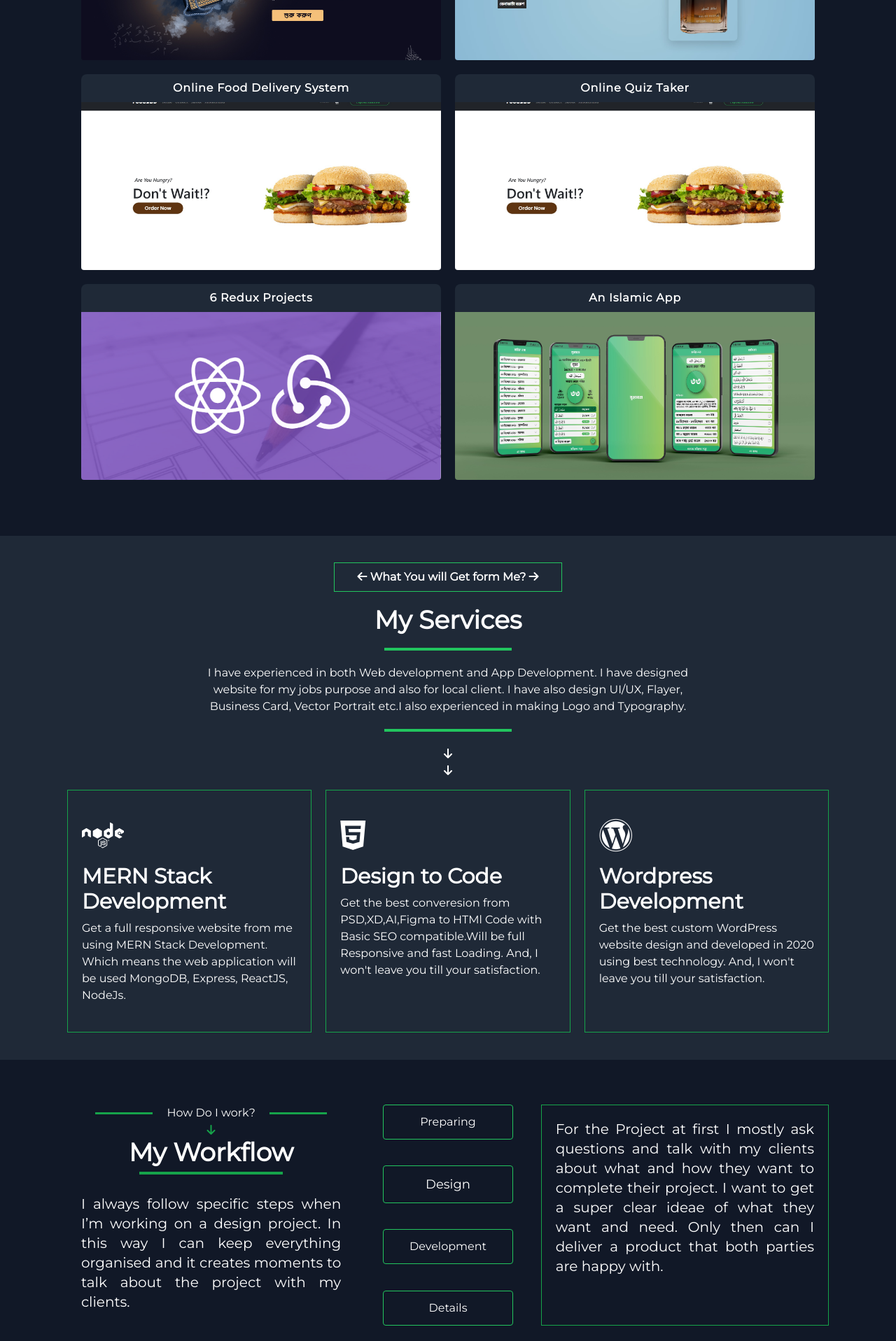
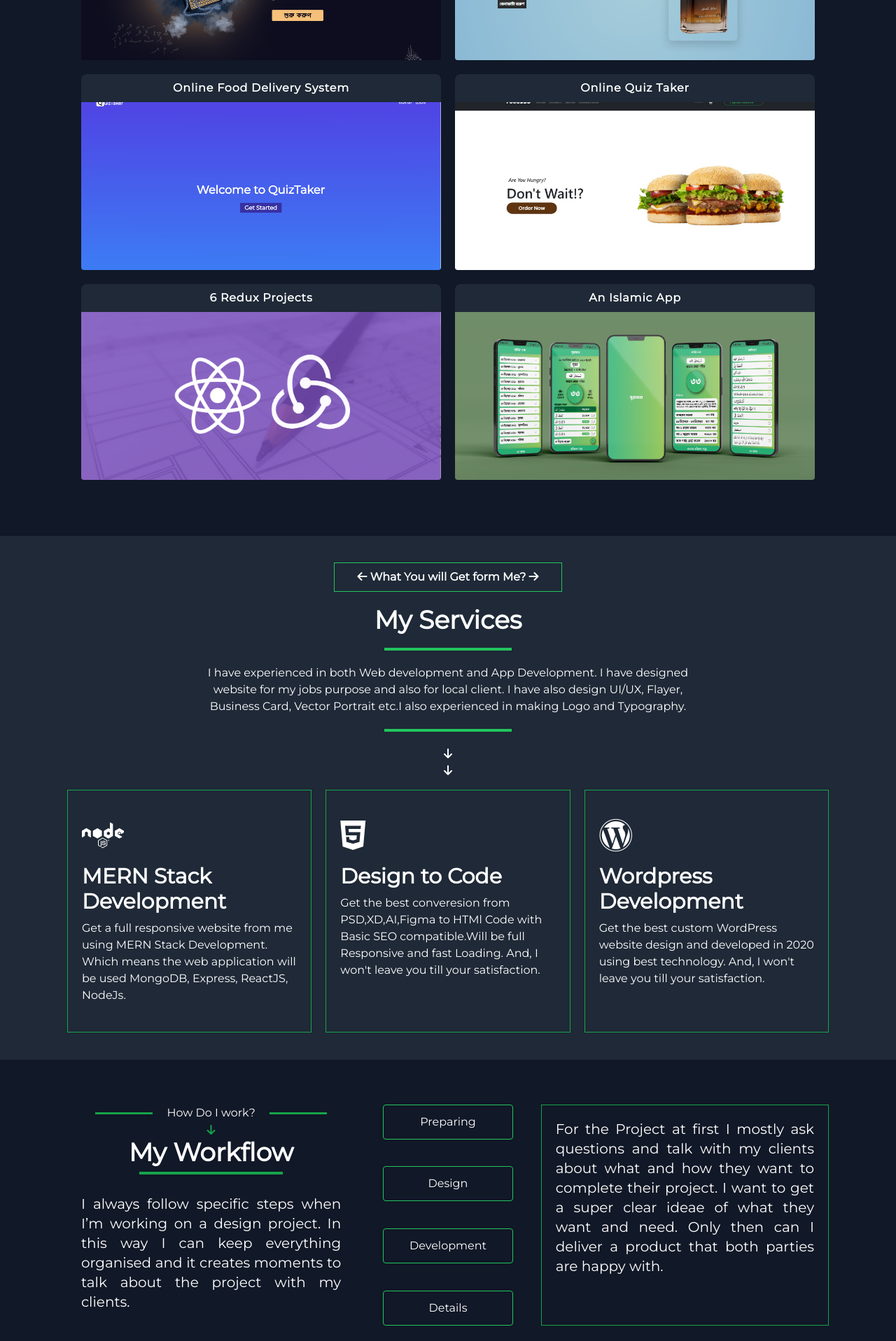
Before and after one commit to faysalewucse/Portfolio-React-Tailwind, a React (Create React App) app: page / in a window 1280 px wide. Shown: the part 2448-4365 px from the top of the page at 70% size. Built offline with nearby package versions, Linux system fonts and the light colour scheme; no server answers; a web font is replaced by a local one.

Commit message:
project link changed

```diff
--- a/src/pages/Service.js
+++ b/src/pages/Service.js
@@ -48,7 +48,7 @@ export const Service = () => {
             return (
               <div
                 key={index}
-                className="group/item relative border border-green-600 px-5 py-10 hover:bg-gray-900 hover:cursor-pointer"
+                className="group/item relative border border-green-600 px-5 py-10 hover:bg-gray-900 hover:cursor-pointer transition duration-300"
               >
                 <i className={`fa-brands fa-${service.icon} text-5xl`}></i>
                 <h4 className="mt-4 text-3xl font-bold my-2">{service.name}</h4>
--- a/src/pages/WorkFlow.js
+++ b/src/pages/WorkFlow.js
@@ -1,6 +1,8 @@
 import React from "react";
 
 function WorkFlow() {
+  const buttonStyle =
+    "text-md border border-green-500 w-1/2 mx-auto hover:bg-gradient-to-br hover:to-green-600 hover:from-green-400 lg:w-full p-3 rounded transition duration-300";
   return (
     <section
       id="workflow-section"
@@ -21,18 +23,10 @@ function WorkFlow() {
           </p>
         </div>
         <div className="flex flex-col justify-between gap-5">
-          <button className="text-md border border-green-500 w-1/2 mx-auto hover:bg-gradient-to-br hover:to-green-600 hover:from-green-400 lg:w-full p-3 rounded">
-            Preparing
-          </button>
-          <button className="text-lg border border-green-500 w-1/2 mx-auto hover:bg-gradient-to-br hover:to-green-600 hover:from-green-400 lg:w-full p-3 rounded">
-            Design
-          </button>
-          <button className="text-md border border-green-500 w-1/2 mx-auto hover:bg-gradient-to-br hover:to-green-600 hover:from-green-400 lg:w-full p-3 rounded">
-            Development
-          </button>
-          <button className="text-md border border-green-500 w-1/2 mx-auto hover:bg-gradient-to-br hover:to-green-600 hover:from-green-400 lg:w-full p-3 rounded">
-            Details
-          </button>
+          <button className={`${buttonStyle}`}>Preparing</button>
+          <button className={`${buttonStyle}`}>Design</button>
+          <button className={`${buttonStyle}`}>Development</button>
+          <button className={`${buttonStyle}`}>Details</button>
         </div>
         <p className="col-span-2 text-justify lg:border border-green-600 p-5 text-xl">
           For the Project at first I mostly ask questions and talk with my
--- a/src/utils/projects.js
+++ b/src/utils/projects.js
@@ -15,9 +15,9 @@ export const projects = [
   },
   {
     name: "Online Food Delivery System",
-    image: "FoodsBd.jpg",
-    live_demo: "https://foodsbd.netlify.app/",
-    source_code: "https://github.com/faysalewucse/Online-Food-Ordering-System",
+    image: "QuizApp.png",
+    live_demo: "https://quiztaker.netlify.app/",
+    source_code: "https://github.com/faysalewucse/Quiz-App-React-RTK-Firebase",
     type: "web",
   },
   {
```
Also changed, not shown: public/images/portfolio/QuizApp.png (added), 1 other file (tests, documents, lock files or other folders).
